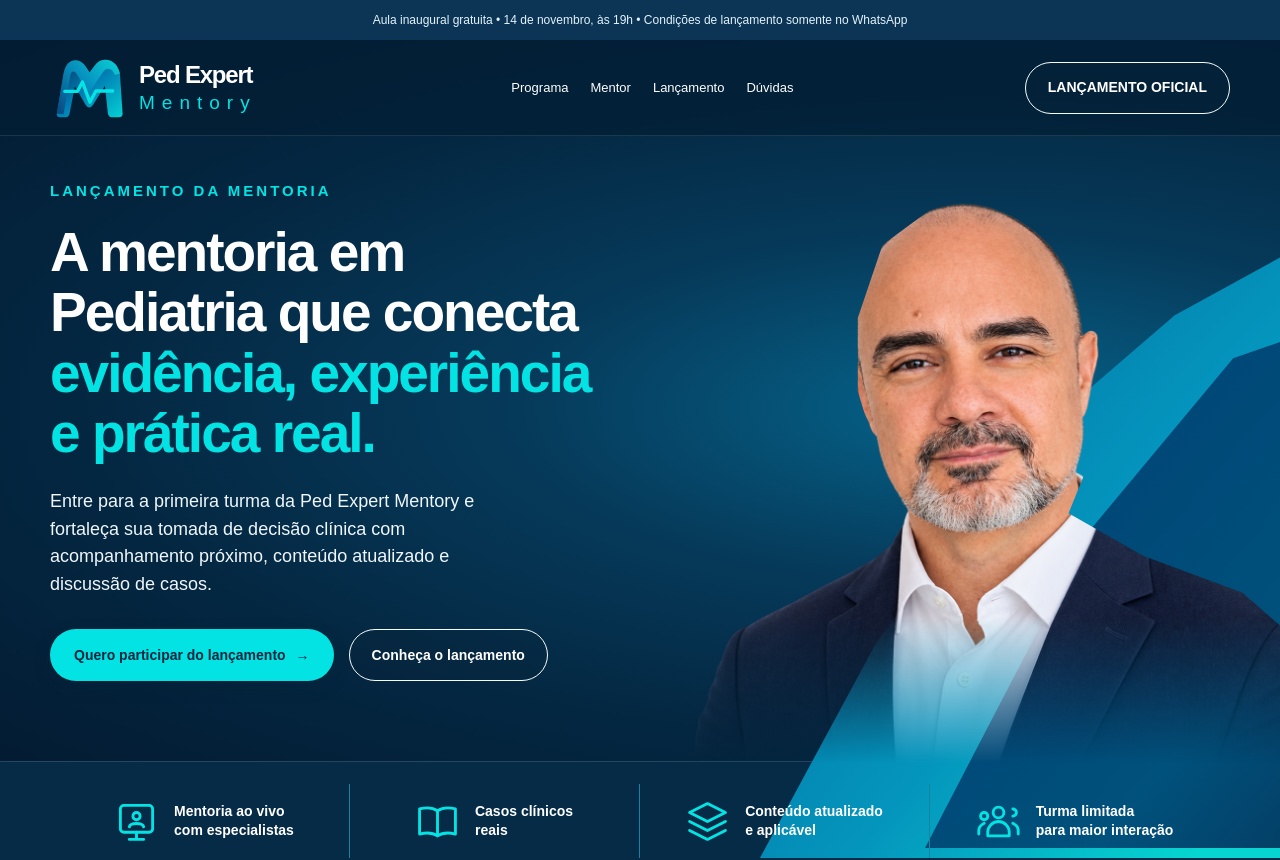
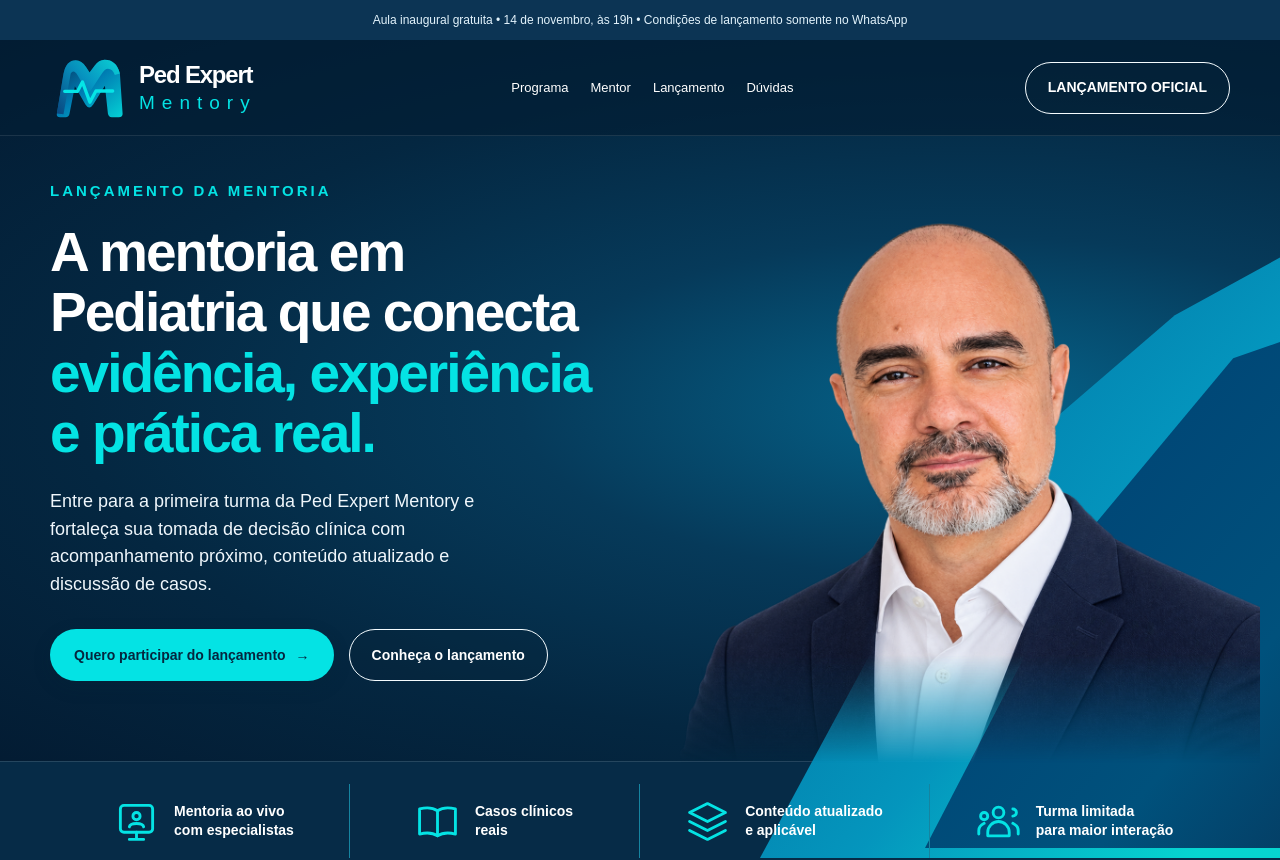
Before and after one commit to g4trader/iatron_calculator, a Next.js app in the folder frontend/: page /lancamento_mentoria in a window 1280 px wide. Shown: the top 860 px of the page. Built offline with nearby package versions, Linux system fonts and the light colour scheme; no server answers; the database is empty.

Commit message:
Remove artificial portrait cutout clipping and style actual transparent PNG

```diff
--- a/frontend/app/ped-expert-mentory/brand-landing.css
+++ b/frontend/app/ped-expert-mentory/brand-landing.css
@@ -71,3 +71,8 @@
 .mentory-landing .mentory-benefits-inner{min-height:120px}
 @media(max-width:1000px){.mentory-landing .mentory-hero-portrait{right:-85px;width:540px}}
 @media(max-width:700px){.mentory-landing .mentory-hero-grid{min-height:0;display:flex;flex-direction:column}.mentory-landing .mentory-hero-copy{padding:45px 0 20px}.mentory-landing .mentory-hero-art{min-height:370px;height:370px;overflow:hidden}.mentory-landing .mentory-hero-portrait{width:400px;height:400px;right:calc(50% - 200px)}.mentory-landing .mentory-wave-back{width:410px;height:440px;right:-50px;top:0}.mentory-landing .mentory-wave-front{width:310px;height:400px;right:-70px;top:30px}.mentory-landing .mentory-benefits-inner{min-height:0}.mentory-landing .mentory-benefit-icon{width:32px;height:32px}.mentory-landing .mentory-benefit{font-size:12px;gap:8px}}
+
+/* Uploaded portrait is a real transparent PNG. Do not mask it to a geometric silhouette. */
+.mentory-landing .mentory-hero-portrait{object-fit:contain;object-position:center bottom;clip-path:none;border-radius:0;-webkit-mask-image:linear-gradient(to bottom,#000 0%,#000 82%,transparent 100%);mask-image:linear-gradient(to bottom,#000 0%,#000 82%,transparent 100%);width:590px;height:600px;right:-30px;bottom:-2px}
+@media(max-width:1000px){.mentory-landing .mentory-hero-portrait{width:520px;height:550px;right:-52px}}
+@media(max-width:700px){.mentory-landing .mentory-hero-portrait{width:390px;height:390px;right:calc(50% - 195px);bottom:-2px}}
```
